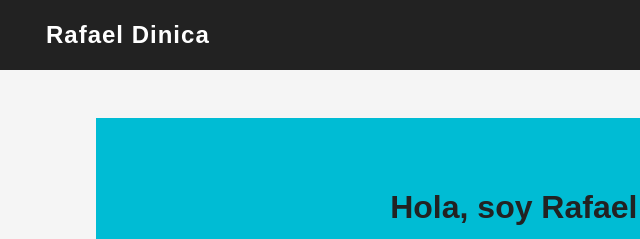
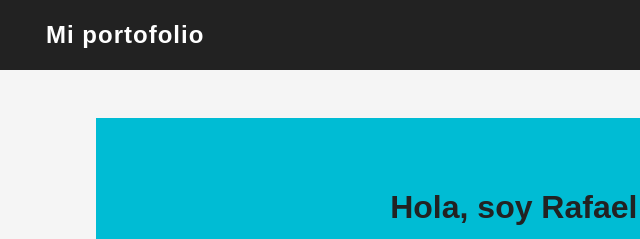
Before and after one commit to Rafix13/rafaeldinica.github.io, a plain HTML site: page index.html in a window 1280 px wide. Shown: the top 239 px of the page, 44-684 px from the left. Drawn offline with Linux system fonts and the light colour scheme.

Commit message:
Update index.html

```diff
--- a/index.html
+++ b/index.html
@@ -11,7 +11,7 @@
   <!-- ===== HEADER ===== -->
   <header>
     <nav>
-      <h1>Rafael Dinica</h1>
+      <h1>Mi portofolio</h1>
       <ul>
         <li><a href="#about">Sobre mí</a></li>
         <li><a href="#projects">Proyectos</a></li>
```
